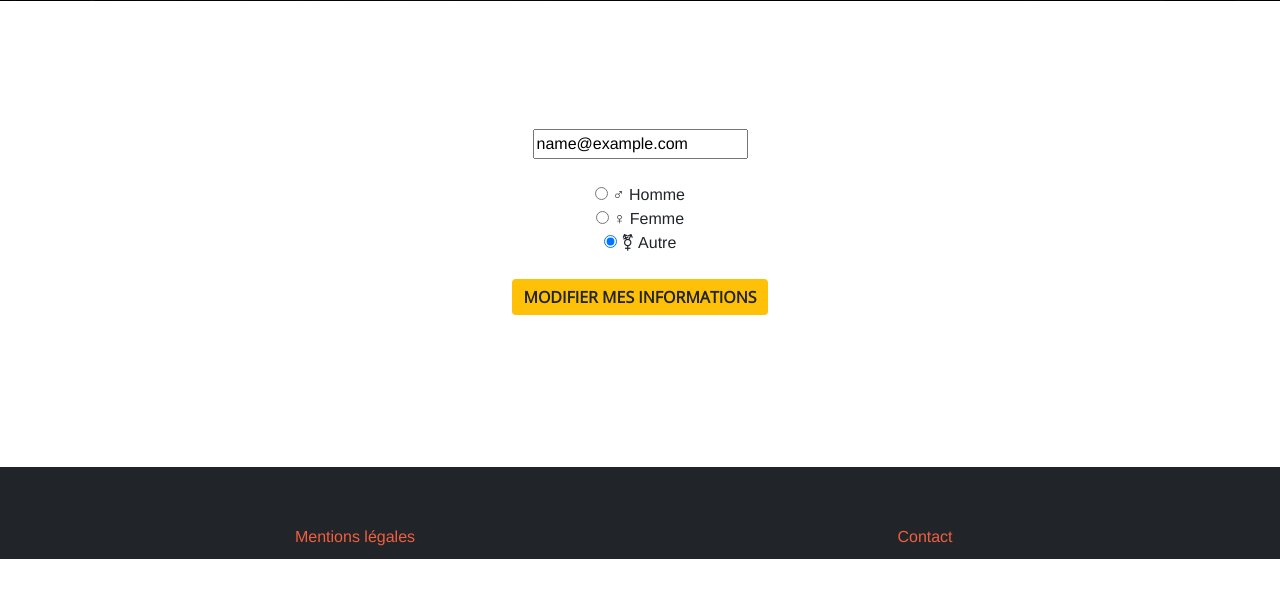
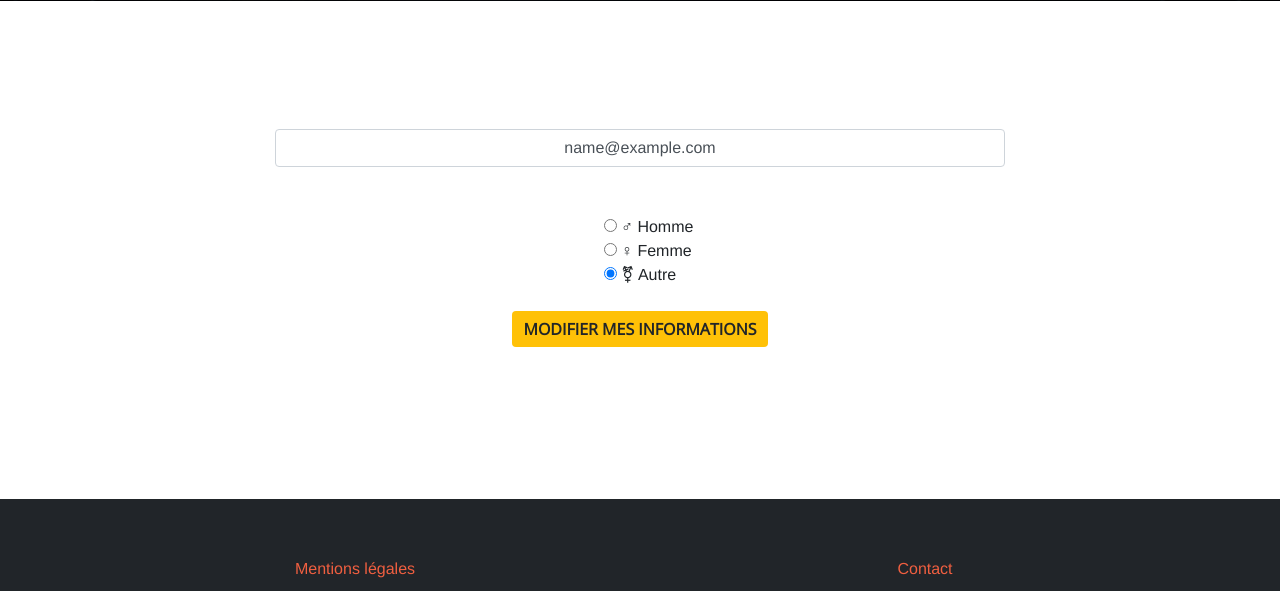
Before and after one commit to VicFinistere/pyfoodfacts, a Django app: page /store/profile/ in a window 1280 px wide. Shown: the part 799-1390 px from the top of the page. Before the commit the page ends 1358 px from the top, so only its background shows below. Run offline with Django 3.2, Linux system fonts and the light colour scheme; the visitor is signed in with stand-in values (Sample User, id 1); data comes from the database, SQL or seed files in the repository; parts of the project's set-up code (start-up, migrations or seed data) failed here and were passed over; some libraries are stand-ins or nearby versions.

Commit message:
Style for profile page

```diff
--- a/store/templates/store/profile.html
+++ b/store/templates/store/profile.html
@@ -12,18 +12,21 @@
                 <img style='max-width:100px;'
                      class="img-responsive story_buddy"
                      src="{% static 'store/img/portfolio/fullsize/colette.png' %}"
+                     title="Profil féminin"
                      alt="Women">
                 {% elif profile.gender == 0 %}
 
                 <img style='max-width:100px;'
                      class="img-responsive story_buddy"
                      src="{% static 'store/img/portfolio/fullsize/remy.png' %}"
+                     title="Genre : 'Autre' "
                      alt="Other">
                 {% else %}
 
                 <img style='max-width:100px;'
                      class="img-responsive story_buddy"
                      src="{% static 'store/img/portfolio/fullsize/alfredo.png' %}"
+                     title="Profil masculin"
                      alt="Men">
                 {% endif %}
 
@@ -56,36 +59,32 @@
 
 
                     {% if user.email %}
-                    <input type="email" name="email" value="{{user.email}}"><br><br>
+                    <input type="email" class='form-control text-center' name="email" value="{{user.email}}"><br><br>
                     {% else %}
-                    <input type="email" name="email" placeholder="Entrez votre email"><br><br>
+                    <input type="email" class='form-control' name="email" placeholder="Entrez votre email"><br><br>
                     {% endif %}
 
-
+                    <div align='left' style="margin-left:45%;">
                     {% if profile.gender == 1 %}
                     <input type="radio" name="gender" value="1" checked> ♂ Homme<br>
                     <input type="radio" name="gender" value="2"> ♀ Femme<br>
                     <input type="radio" name="gender" value="0"> ⚧ Autre<br><br>
-                    <button class='btn btn-warning' name='profile_user' value="{{profile_user.id}}">
-                        Modifier mes informations
-                    </button>
 
                     {% elif profile.gender == 2 %}
                     <input type="radio" name="gender" value="1"> ♂ Homme<br>
                     <input type="radio" name="gender" value="2"  checked> ♀ Femme<br>
                     <input type="radio" name="gender" value="0"> ⚧ Autre<br><br>
-                    <button class='btn btn-warning' name='profile_user' value="{{profile_user.id}}">
-                        Modifier mes informations
-                    </button>
 
                     {% else %}
                     <input type="radio" name="gender" value="1" checked> ♂ Homme<br>
                     <input type="radio" name="gender" value="2">  ♀ Femme<br>
                     <input type="radio" name="gender" value="0"  checked> ⚧ Autre<br><br>
+
+                    {% endif %}
+                    </div>
                     <button class='btn btn-warning' name='profile_user' value="{{profile_user.id}}">
-                        Modifier mes informations
+                    Modifier mes informations
                     </button>
-                    {% endif %}
                 </form>
             </div>
         </div>
```
